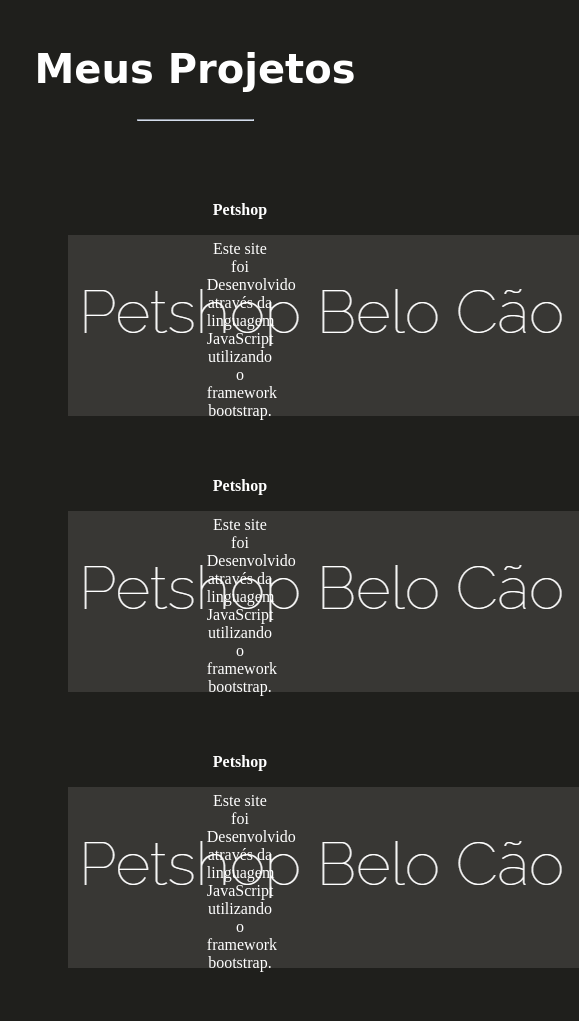
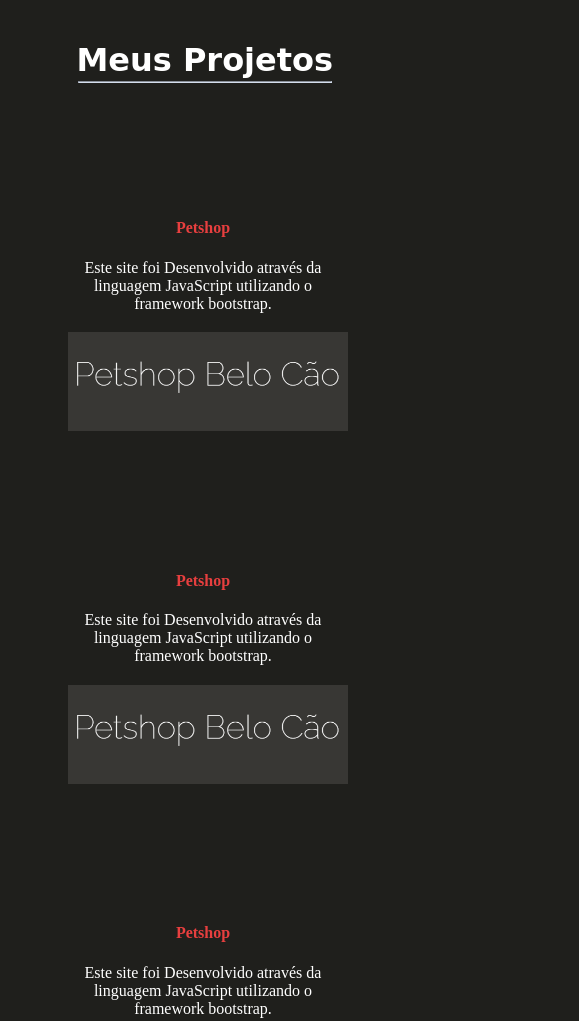
Before and after one commit to RaimundoNonat/portifolio, a plain HTML site: page assets/pages/projetos/index.html in a window 390 px wide. Shown: the top 1021 px of the page, 579 px wide, since content can reach past the window. Drawn offline with Linux system fonts and the light colour scheme; a web font is replaced by a local one.

Commit message:
responsivo para projetos

```diff
--- a/assets/pages/projetos/index.html
+++ b/assets/pages/projetos/index.html
@@ -18,20 +18,6 @@
     <hr class="titulo">
 
 
-    <div id="teste1">
-        <img id="teste1" src="./petshop/imagens/logo.png" onclick="logo()" alt="logo">
-    </div>
-
-    <div id="teste2">
-        <h4>Petshop</h4>
-        <p>Este site foi Desenvolvido através da linguagem JavaScript utilizando o framework bootstrap.</p>
-    </div>
-
-
-    <div id="teste1">
-        <img id="teste1" src="./petshop/imagens/logo.png" onclick="logo()" alt="logo">
-    </div>
-
     <div id="teste2">
         <h4>Petshop</h4>
         <p>Este site foi Desenvolvido através da linguagem JavaScript utilizando o framework bootstrap.</p>
@@ -41,10 +27,26 @@
         <img id="teste1" src="./petshop/imagens/logo.png" onclick="logo()" alt="logo">
     </div>
 
+
+
     <div id="teste2">
         <h4>Petshop</h4>
         <p>Este site foi Desenvolvido através da linguagem JavaScript utilizando o framework bootstrap.</p>
     </div>
+    <div id="teste1">
+        <img id="teste1" src="./petshop/imagens/logo.png" onclick="logo()" alt="logo">
+    </div>
+
+
+    <div id="teste2">
+        <h4>Petshop</h4>
+        <p>Este site foi Desenvolvido através da linguagem JavaScript utilizando o framework bootstrap.</p>
+    </div>
+    <div id="teste1">
+        <img id="teste1" src="./petshop/imagens/logo.png" onclick="logo()" alt="logo">
+    </div>
+
+
 
     <footer>
         <p>Desenvolvido por Raimundo Nonato</p>
--- a/assets/pages/projetos/style.css
+++ b/assets/pages/projetos/style.css
@@ -2,7 +2,7 @@
 
 body {
     margin: 0;
-    width: auto;
+    width: 100%;
     height: 100%;
     background: rgb(31, 31, 28);
 }
@@ -18,7 +18,7 @@ header {
 
 div {
     width: 17%;
-    display: inline-block;
+
     margin-top: 5%;
 
 }
@@ -26,7 +26,8 @@ div img {
     width: 511px;
     height: 181px;
     cursor: pointer;
-
+    max-width: 280px;
+    max-height: 120px;
 }
 
 #teste1 {
@@ -67,3 +68,37 @@ footer p {
     background-color: transparent;
     color: white;
 }
+
+@media (max-width: 480px){
+    header {
+        color: white;
+        font-family: 'Aboreto', cursive;
+        padding: 5%;
+        margin-left: 5%;
+        margin-bottom: 0%;
+        font-size: 16px;
+     }
+    .titulo {
+        margin-top: -10%;
+        border-color: rgb(212, 221, 236);
+        margin-left: 20%;
+        margin-right: 15%;
+        margin-bottom: 10%;
+    }
+    div img {
+        width: auto;
+        height: auto;
+        cursor: pointer;
+    }
+
+    #teste2 {
+        width: 250px;
+        color: white;
+        margin-top: 35%;
+    }
+    #teste2 h4 {
+        width: 250px;
+        color: rgb(231, 63, 63);
+        margin-top: 35%;
+    }
+}
```
